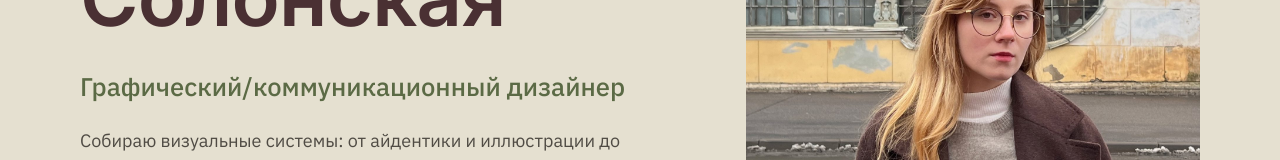
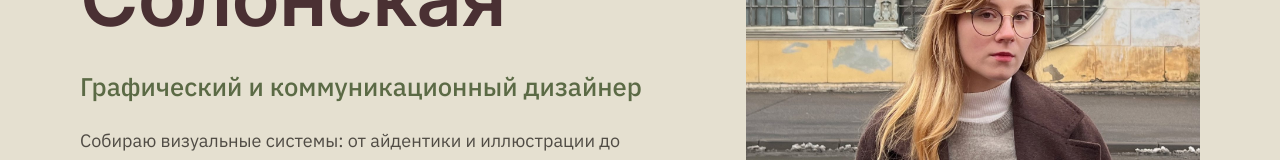
Before and after one commit to solonskivalentine-cpu/valentina-portfolio, a plain HTML site: page index.html in a window 1280 px wide. Shown: the part 317-477 px from the top of the page. Drawn offline with Linux system fonts and the light colour scheme.

Commit message:
Update index.html

```diff
--- a/index.html
+++ b/index.html
@@ -32,7 +32,7 @@
       <div class="cover__text">
         <p class="eyebrow eyebrow--terracotta">PORTFOLIO — 2026</p>
         <h1 class="cover__name">Валентина<br>Солонская</h1>
-        <p class="cover__role">Графический/коммуникационный дизайнер</p>
+        <p class="cover__role">Графический и коммуникационный дизайнер</p>
         <p class="cover__bio">Собираю визуальные системы: от айдентики и иллюстрации до полиграфии, упаковки и анимации. 4+ года в разработке визуальных коммуникаций для брендов — Сбер, Apollo, Nappy Club, Фонд Внимание, архбюро Соловей, Creos, Admax.</p>
         <div class="pills">
           <a class="pill pill--filled" href="tel:+79526000282">+7 952 600 02 82</a>
```
